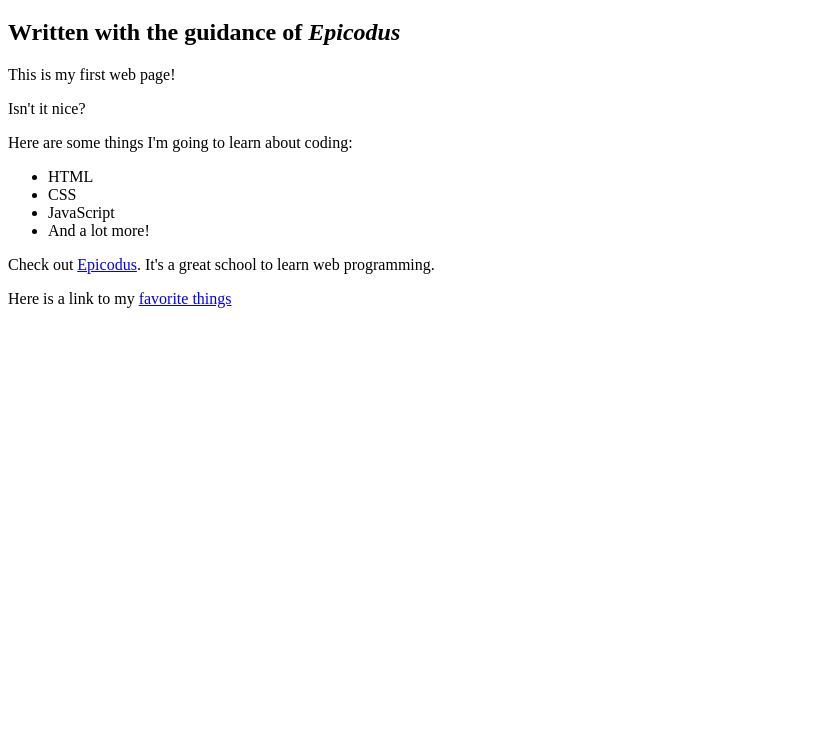
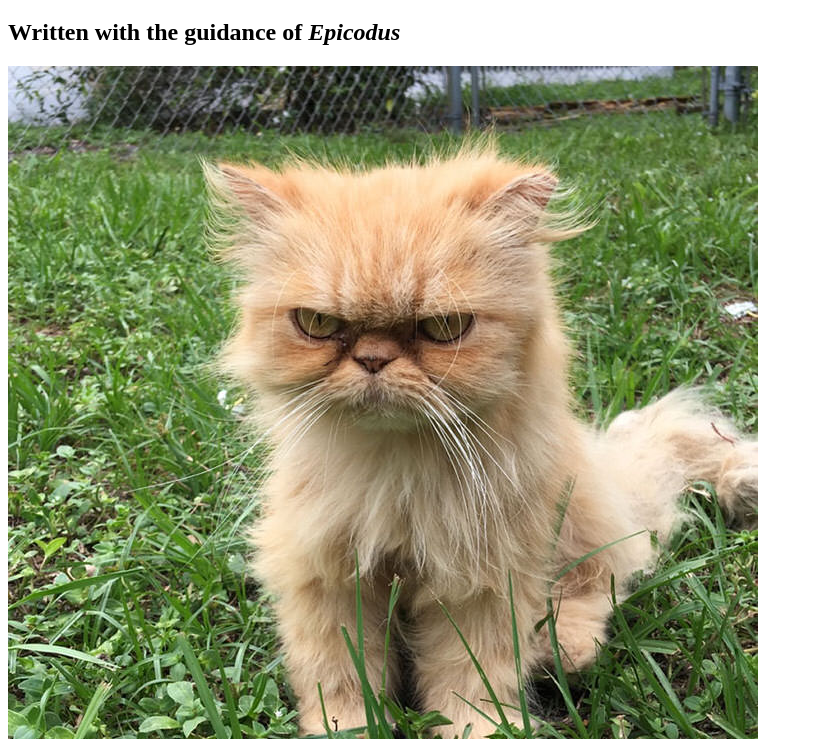
Before and after one commit to reese-lee/read-me, a plain HTML site: page my-first-webpage.html in a window 1280 px wide. Shown: the part 61-800 px from the top of the page, without its empty margins (0-813 px from the left). Drawn offline with Linux system fonts and the light colour scheme.

Commit message:
make image folder, upload kitten picture

```diff
--- a/my-first-webpage.html
+++ b/my-first-webpage.html
@@ -6,6 +6,7 @@
   <body>
     <h1>This is <strong>my first web page</strong></h1>
     <h2>Written with the guidance of <em>Epicodus</em></h2>
+    <img src="img/grumpy-rescued-cat-1.jpg" alt="picture of cute grumpy kitten">
 
     <p>This is my first web page!</p>
     <p>Isn't it nice?</p>
```
Also changed, not shown: img/grumpy-rescued-cat-1.jpg (added).
